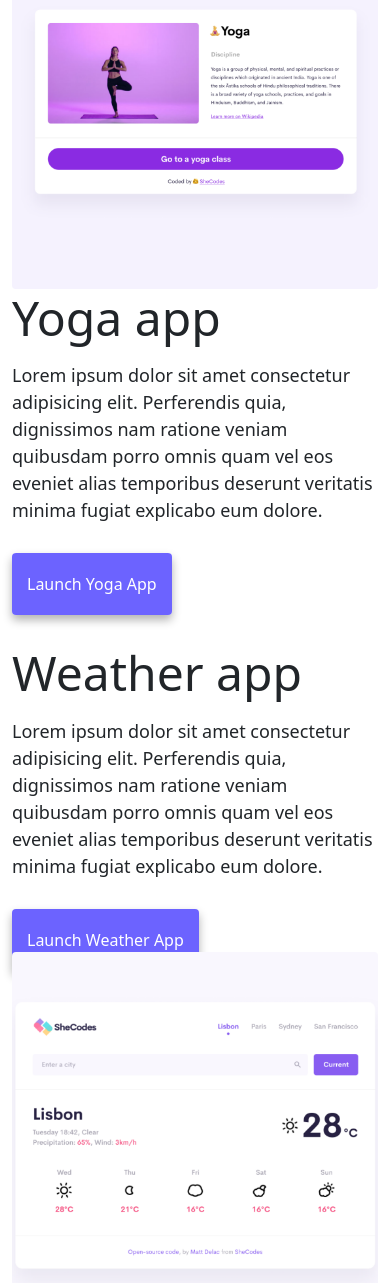
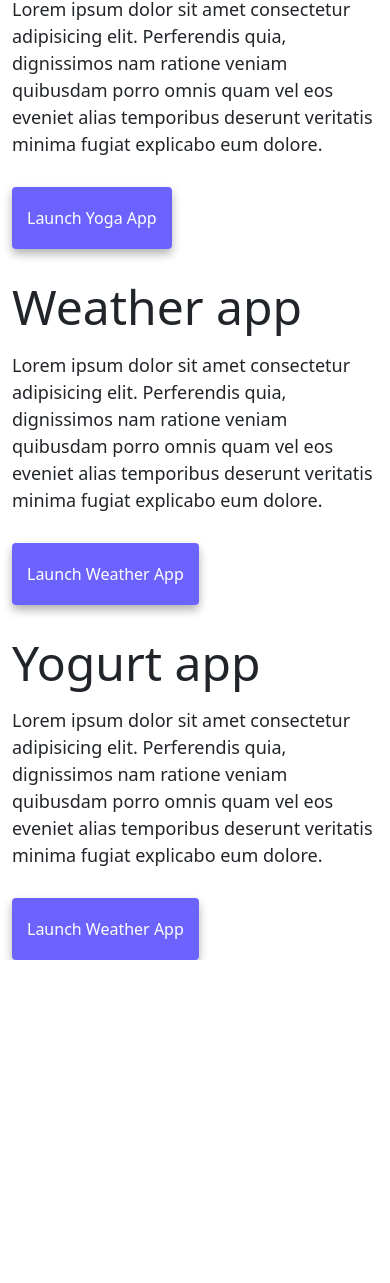
Before and after one commit to seineph/AdvancedToolsHW, a website: page index.html in a window 390 px wide. Shown: the part 717-2000 px from the top of the page. After the commit the page ends 1677 px from the top, so only its background shows below. Drawn offline with nearby package versions, Linux system fonts and the light colour scheme.

Commit message:
responsiveness adjustments

```diff
--- a/index.html
+++ b/index.html
@@ -12,6 +12,7 @@
     integrity="sha384-b5kHyXgcpbZJO/tY9Ul7kGkf1S0CWuKcCD38l8YkeH8z8QjE0GmW1gYU5S9FOnJ0"
     crossorigin="anonymous"></script>
   <link rel="stylesheet" href="style.css" />
+  <title>Homepage of April Zeynep</title>
 </head>
 
 <body>
@@ -44,13 +45,13 @@
     <a href="about.html#contact" class="primary-link" title="contact-link">Contact me</a>
     <a href="about.html" class="secondary-link" title="about-me-link">About me</a>
   </div>
-  <div class="container">
+  <div class="container max-vw-100">
     <div class="row mb-3">
-      <div class="col-md-6 col-sm-12">
-        <img src="images/yoga.png" class="img-fluid rounded" alt="yoga-image" />
+      <div class="col-md-6">
+        <img src="images/yoga.png" class="img-fluid rounded d-none d-md-block" alt="yoga app image" />
       </div>
       <div class="col-md-6 col-sm-12">
-        <h2 class="mb-3">Yoga app</h2>
+        <h2 class="mb-3 ">Yoga app</h2>
         <p>
           Lorem ipsum dolor sit amet consectetur adipisicing elit. Perferendis
           quia, dignissimos nam ratione veniam quibusdam porro omnis quam vel
@@ -64,7 +65,7 @@
     </div>
     <div class="row mt-5 mb-5">
       <h2 class="mb-3">Weather app</h2>
-      <div class="col-md-6 col-sm-12">
+      <div class="col-md-6 ">
         <p>
           Lorem ipsum dolor sit amet consectetur adipisicing elit. Perferendis
           quia, dignissimos nam ratione veniam quibusdam porro omnis quam vel
@@ -75,13 +76,13 @@
           <a href="#" class="primary-link">Launch Weather App</a>
         </div>
       </div>
-      <div class="col-md-6 col-sm-12">
-        <img src="images/weather.png" class="img-fluid rounded" />
+      <div class="col-md-6">
+        <img src="images/weather.png" class="img-fluid rounded d-none d-md-block " alt="weather app image" />
       </div>
     </div>
     <div class="row mt-5">
       <div class="col-md-6 col-sm-12">
-        <img src="images/yogurt.png" class="img-fluid rounded" />
+        <img src="images/yogurt.png" class="img-fluid rounded d-none d-md-block" alt="yogurt app image" />
       </div>
       <div class="col-md-6 col-sm-12">
         <h2 class="mb-3">Yogurt app</h2>
```
Also changed, not shown: about.html (+4 -4 lines).
